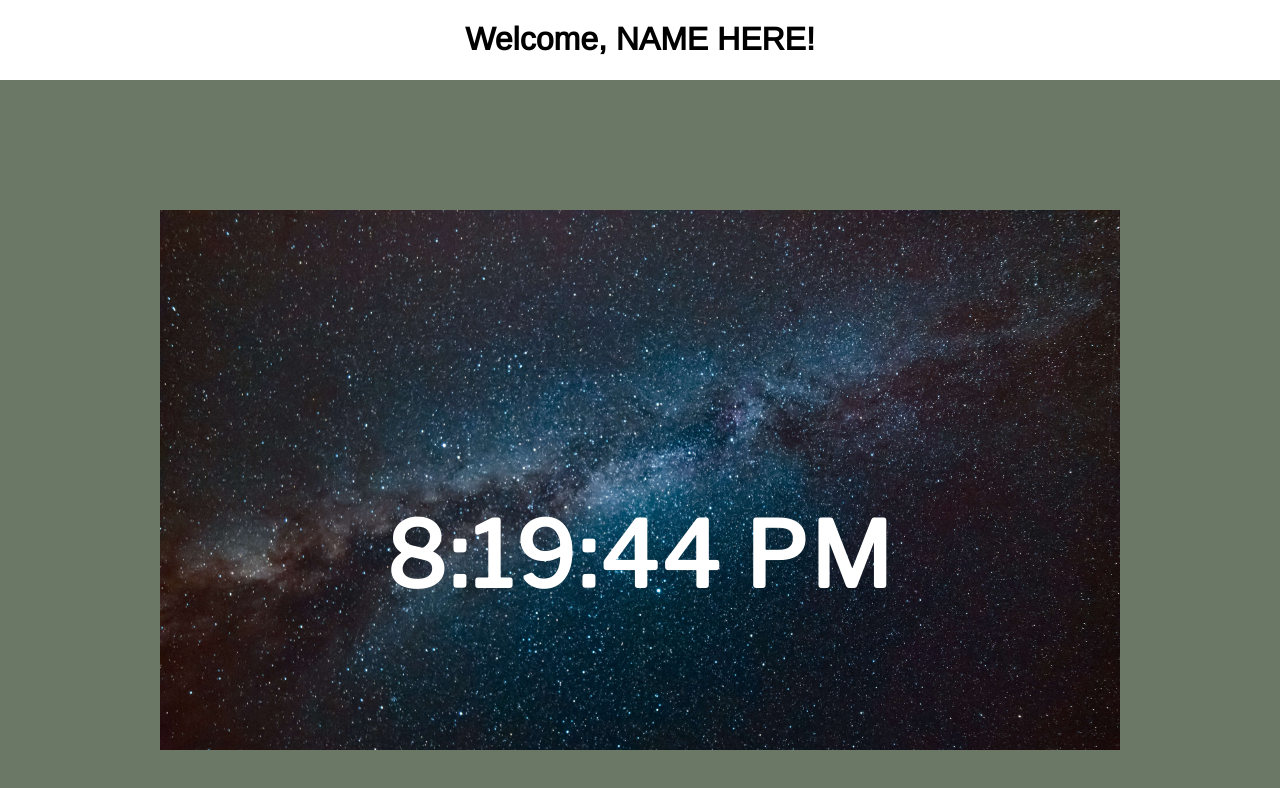
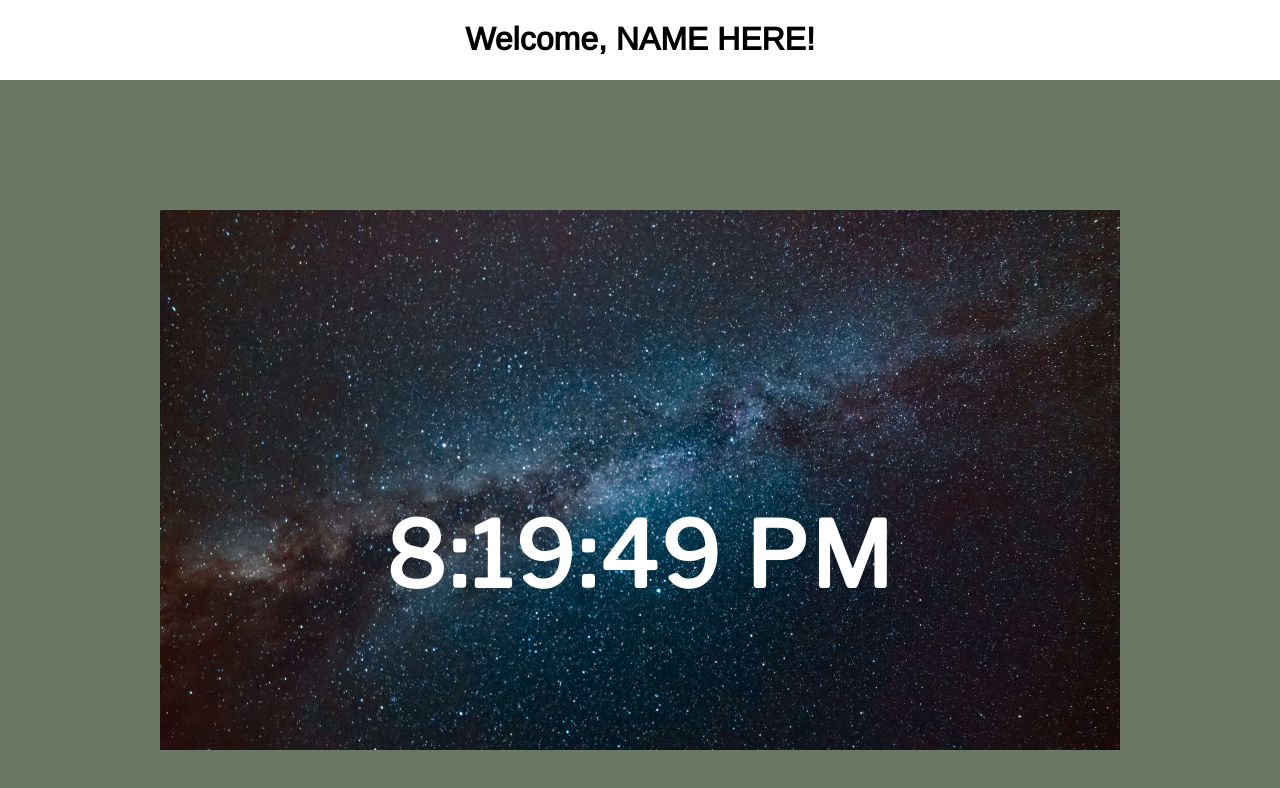
Before and after one commit to Tschram93/browser-homepage, a React (Create React App) app: page / in a window 1280 px wide. Shown: the top 788 px of the page. Built offline with nearby package versions, Linux system fonts and the light colour scheme; a web font is replaced by a local one.

Commit message:
moved variables into a useEffect to implement a setInterval for clock functionality.

```diff
--- a/src/components/Clock/Clock.jsx
+++ b/src/components/Clock/Clock.jsx
@@ -1,17 +1,28 @@
-import { useRef } from "react";
+import { useEffect, useRef, useState } from 'react';
 import './Clock.css';
 
 const Clock = () => {
-    const currentTime = useRef();
-    let d = new Date();
-    const getTime = d.toLocaleTimeString();
-// getTime=currentTime.innerText;
+	const currentTime = useRef();
+	const [clockState, setClockState] = useState();
 
-    return (
-        <div>
-            <h2 ref={currentTime} id='current-time'>{currentTime.innerText=getTime}</h2>
-        </div>
-    )
+	// (currentTime.innerText = getTime)
+
+	useEffect(() => {
+		setInterval(() => {
+			const date = new Date();
+			const getTime = date.toLocaleTimeString();
+
+			setClockState(getTime);
+		}, 1000);
+	}, []);
+// Test
+	return (
+		<div>
+			<h2 ref={currentTime} id='current-time'>
+				{clockState}
+			</h2>
+		</div>
+	);
 };
 
 export default Clock;
```
